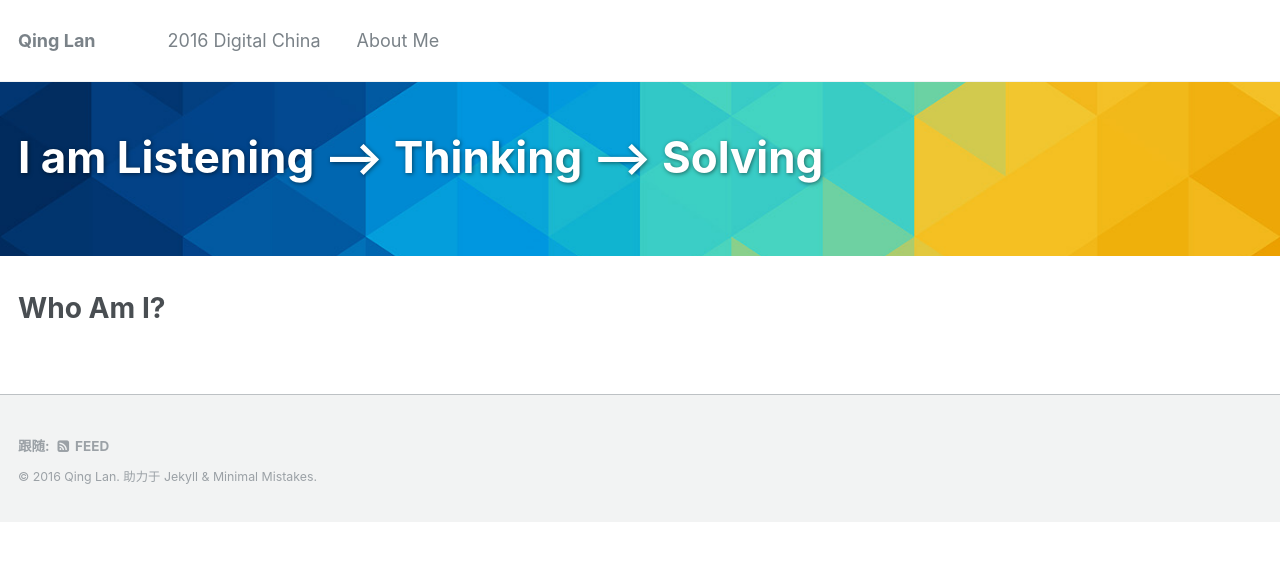
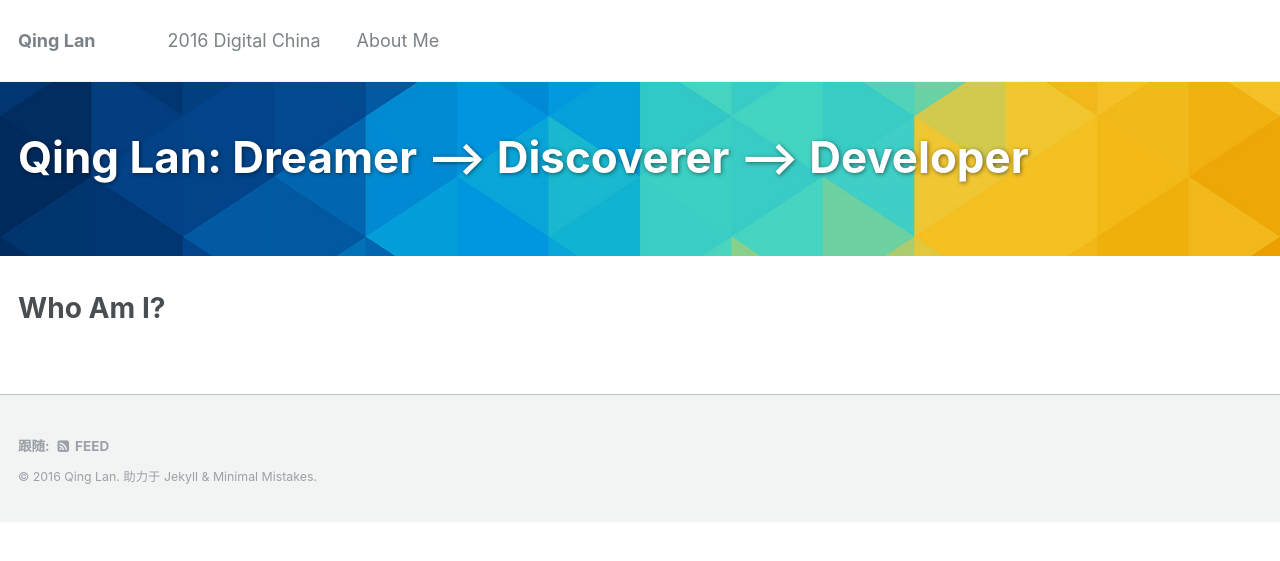
Before and after one commit to lanking520/lanking520.github.io, a Jekyll site: the page built from _pages/me.md, in a window 1280 px wide. Shown: the top 561 px of the page. Built offline with Jekyll 4.4.1, drawn with Linux system fonts in a browser that asks for light colours.

Commit message:
Update me.md

```diff
--- a/_pages/me.md
+++ b/_pages/me.md
@@ -1,5 +1,5 @@
 ---
-title: " I am Listening -----> Thinking -----> Solving"
+title: "Qing Lan: Dreamer ---> Discoverer ---> Developer "
 layout: splash
 permalink: /me/
 header:
```
